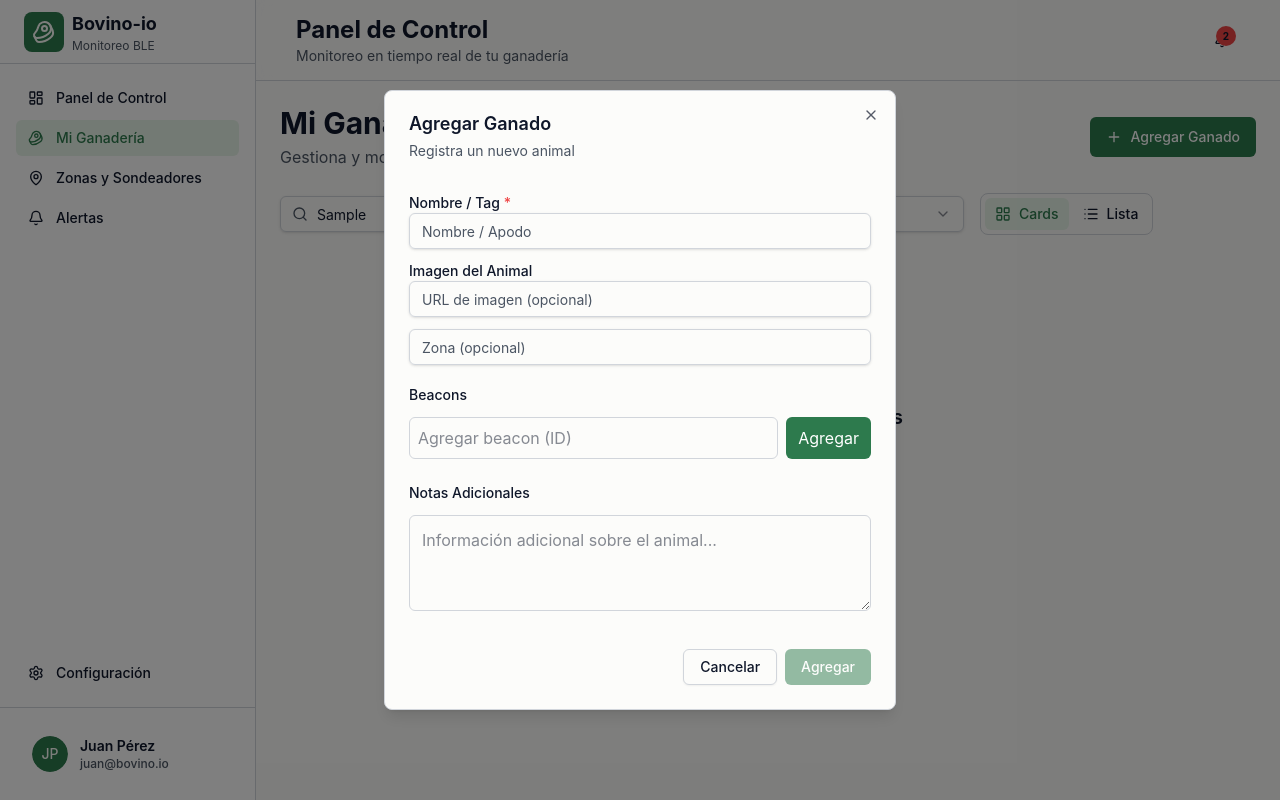
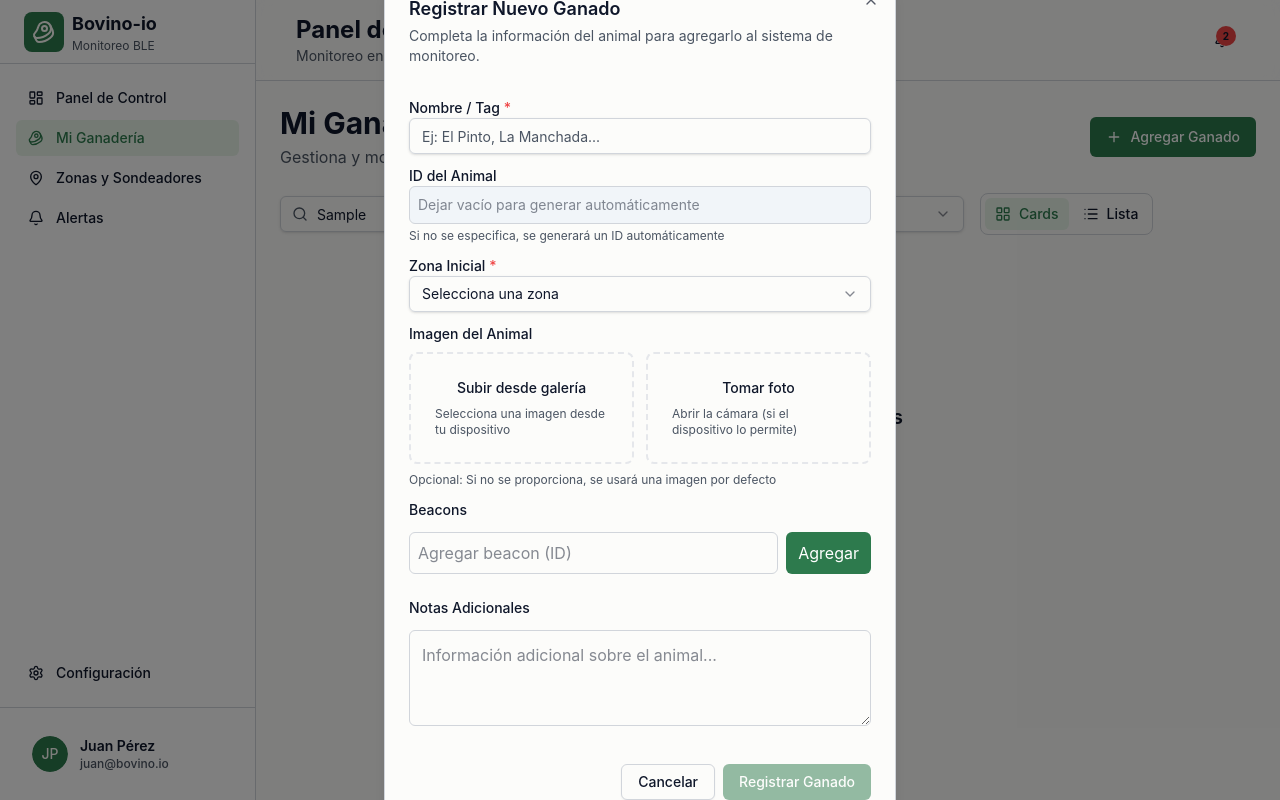
Before and after one commit to Orizon-team/bovino-io-frontend, a Vue app: page /dashboard/cattle in a window 1280 px wide. Both pictures are taken after typing "Sample" into the empty fields and a click on the button "Agregar Ganado". Built offline with nearby package versions, Linux system fonts and the light colour scheme.

Commit message:
Agregacion de nuevo modal - agregar nuevo ganado -Validaciones(faltan)

```diff
--- a/src/views/Dashboard/Mi_ganado.vue
+++ b/src/views/Dashboard/Mi_ganado.vue
@@ -248,13 +248,13 @@ const tempAdd = reactive({ tag: '', image: '', zone: '', notes: '', beacons: []
 const editTemp = reactive({ id: 0, tag: '', image: '', zone: '', notes: '', beacons: [] as string[] })
 
 // validation state
-const addErrors = reactive({ tag: '', image: '' })
+const addErrors = reactive({ tag: '', image: '', zone: '' })
 const editErrors = reactive({ tag: '', image: '' })
 
 const validateImageUrl = (url?: string) => {
 	if (!url) return true
-	// allow relative paths starting with / or simple http(s) urls
-	return /^\/|^https?:\/\//.test(url)
+	// allow relative paths starting with /, http(s), blob or data URLs (for local file previews)
+	return /^\/|^https?:\/\/|^blob:|^data:/.test(url)
 }
 
 const isDuplicateTag = (tag: string, excludeId?: number) => {
@@ -263,7 +263,13 @@ const isDuplicateTag = (tag: string, excludeId?: number) => {
 }
 
 const canAdd = computed(() => {
-	return tempAdd.tag.trim().length > 0 && validateImageUrl(tempAdd.image) && !isDuplicateTag(tempAdd.tag)
+	// require name and a selected zone; image optional (can be blob/data/http or empty)
+	return (
+		tempAdd.tag.trim().length > 0 &&
+		tempAdd.zone &&
+		validateImageUrl(tempAdd.image) &&
+		!isDuplicateTag(tempAdd.tag)
+	)
 })
 
 const canSaveEdit = computed(() => {
@@ -364,6 +370,7 @@ const handleConfirmAdd = () => {
 	addErrors.image = ''
 
 		if (!tempAdd.tag || tempAdd.tag.trim() === '') addErrors.tag = 'El nombre es requerido'
+		if (!tempAdd.zone || tempAdd.zone === '') addErrors.zone = 'La zona inicial es requerida'
 		if (!validateImageUrl(tempAdd.image)) addErrors.image = 'URL de imagen inválida'
 		if (isDuplicateTag(tempAdd.tag)) addErrors.tag = 'Ya existe un animal con este nombre'
 
@@ -377,6 +384,21 @@ const handleConfirmAdd = () => {
 		tempAdd.notes = ''
 		tempAdd.beacons = []
 }
+
+		// file inputs for add dialog (gallery and camera)
+		const fileInputAddGallery = ref<HTMLInputElement | null>(null)
+		const fileInputAddCamera = ref<HTMLInputElement | null>(null)
+		let currentAddObjectUrl: string | null = null
+		const onAddFileSelected = (e: Event) => {
+			const input = e.target as HTMLInputElement
+			if (!input.files || input.files.length === 0) return
+			const file = input.files[0]
+			if (currentAddObjectUrl) URL.revokeObjectURL(currentAddObjectUrl)
+			currentAddObjectUrl = URL.createObjectURL(file)
+			tempAdd.image = currentAddObjectUrl
+		}
+		const triggerAddGallery = () => fileInputAddGallery.value?.click()
+		const triggerAddCamera = () => fileInputAddCamera.value?.click()
 
 	// beacon helpers for edit dialog
 	const editBeaconInput = ref('')
@@ -695,24 +717,69 @@ const handleConfirmDelete = () => {
 			<Dialog v-model:open="addDialogOpen">
 				<DialogContent>
 					<DialogHeader>
-					<DialogTitle>Agregar Ganado</DialogTitle>
-					<DialogDescription>Registra un nuevo animal</DialogDescription>
+						<DialogTitle>Registrar Nuevo Ganado</DialogTitle>
+						<DialogDescription>Completa la información del animal para agregarlo al sistema de monitoreo.</DialogDescription>
 					</DialogHeader>
 
 					<div class="py-4 space-y-3">
+						<!-- Nombre / Tag -->
 						<div>
 							<label class="block text-sm font-medium">Nombre / Tag <span class="text-destructive">*</span></label>
-							<Input v-model="tempAdd.tag" placeholder="Nombre / Apodo" />
+							<Input v-model="tempAdd.tag" placeholder="Ej: El Pinto, La Manchada..." />
 							<div v-if="addErrors.tag" class="text-destructive text-sm mt-1">{{ addErrors.tag }}</div>
 						</div>
+
+						<!-- ID (auto) -->
 						<div>
-							<label class="block text-sm font-medium">Imagen del Animal</label>
-							<Input v-model="tempAdd.image" placeholder="URL de imagen (opcional)" />
+							<label class="block text-sm font-medium mt-1">ID del Animal</label>
+							<input class="w-full rounded-md border p-2 bg-muted text-sm" placeholder="Dejar vacío para generar automáticamente" disabled />
+							<div class="text-xs text-muted-foreground mt-1">Si no se especifica, se generará un ID automáticamente</div>
+						</div>
+
+						<!-- Zona inicial (select) -->
+						<div>
+							<label class="block text-sm font-medium mt-3">Zona Inicial <span class="text-destructive">*</span></label>
+							<Select v-model="tempAdd.zone">
+								<SelectTrigger class="w-full">
+									<SelectValue placeholder="Selecciona una zona" />
+								</SelectTrigger>
+								<SelectContent>
+									<SelectItem value="">Selecciona una zona</SelectItem>
+									<template v-for="z in zones" :key="z">
+										<SelectItem :value="z">{{ z }}</SelectItem>
+									</template>
+								</SelectContent>
+							</Select>
+							<div v-if="addErrors.zone" class="text-destructive text-sm mt-1">{{ addErrors.zone }}</div>
+						</div>
+
+						<!-- Imagen: gallery / camera boxes -->
+						<div>
+							<label class="block text-sm font-medium mt-3">Imagen del Animal</label>
+							<div class="mt-2 grid grid-cols-2 gap-3">
+								<!-- gallery -->
+								<div @click.prevent="triggerAddGallery" class="flex flex-col items-center justify-center border-dashed border-2 border-gray-200 rounded-lg p-6 cursor-pointer hover:bg-gray-50">
+									<div class="text-sm font-medium">Subir desde galería</div>
+									<div class="text-xs text-muted-foreground mt-2">Selecciona una imagen desde tu dispositivo</div>
+								</div>
+								<!-- camera -->
+								<div @click.prevent="triggerAddCamera" class="flex flex-col items-center justify-center border-dashed border-2 border-gray-200 rounded-lg p-6 cursor-pointer hover:bg-gray-50">
+									<div class="text-sm font-medium">Tomar foto</div>
+									<div class="text-xs text-muted-foreground mt-2">Abrir la cámara (si el dispositivo lo permite)</div>
+								</div>
+							</div>
+							<div class="text-xs text-muted-foreground mt-2">Opcional: Si no se proporciona, se usará una imagen por defecto</div>
+							<!-- hidden file inputs -->
+							<input ref="fileInputAddGallery" type="file" accept="image/*" class="hidden" @change="onAddFileSelected" />
+							<input ref="fileInputAddCamera" type="file" accept="image/*" capture="environment" class="hidden" @change="onAddFileSelected" />
+							<div v-if="tempAdd.image" class="mt-3">
+								<img :src="tempAdd.image" alt="preview" class="w-full h-40 object-cover rounded-lg" />
+							</div>
 							<div v-if="addErrors.image" class="text-destructive text-sm mt-1">{{ addErrors.image }}</div>
 						</div>
-						<Input v-model="tempAdd.zone" placeholder="Zona (opcional)" />
-						<!-- beacons area for add -->
-						<label class="block text-sm font-medium mt-2">Beacons</label>
+
+						<!-- beacons and notes -->
+						<label class="block text-sm font-medium mt-3">Beacons</label>
 						<div class="flex gap-2 mt-2">
 							<input v-model="addBeaconInput" placeholder="Agregar beacon (ID)" class="flex-1 rounded-md border p-2" />
 							<button @click.prevent="addBeaconToTemp" class="px-3 py-2 bg-primary text-white rounded-md">Agregar</button>
@@ -723,13 +790,14 @@ const handleConfirmDelete = () => {
 								<button @click.prevent="removeBeaconFromTemp(idx)" class="ml-1 text-sm text-destructive">✕</button>
 							</span>
 						</div>
+
 						<label class="block text-sm font-medium mt-3">Notas Adicionales</label>
 						<textarea v-model="tempAdd.notes" placeholder="Información adicional sobre el animal..." class="w-full rounded-md border p-3 h-24"></textarea>
 					</div>
 
 					<DialogFooter>
 						<Button variant="outline" @click="addDialogOpen = false">Cancelar</Button>
-					<Button :disabled="!canAdd" @click="handleConfirmAdd" class="bg-emerald-600 text-white hover:bg-emerald-700">Agregar</Button>
+						<Button :disabled="!canAdd" @click="handleConfirmAdd" class="bg-emerald-600 text-white hover:bg-emerald-700">Registrar Ganado</Button>
 					</DialogFooter>
 				</DialogContent>
 			</Dialog>
```
Lines whose indentation alone changed are shown as unchanged.
